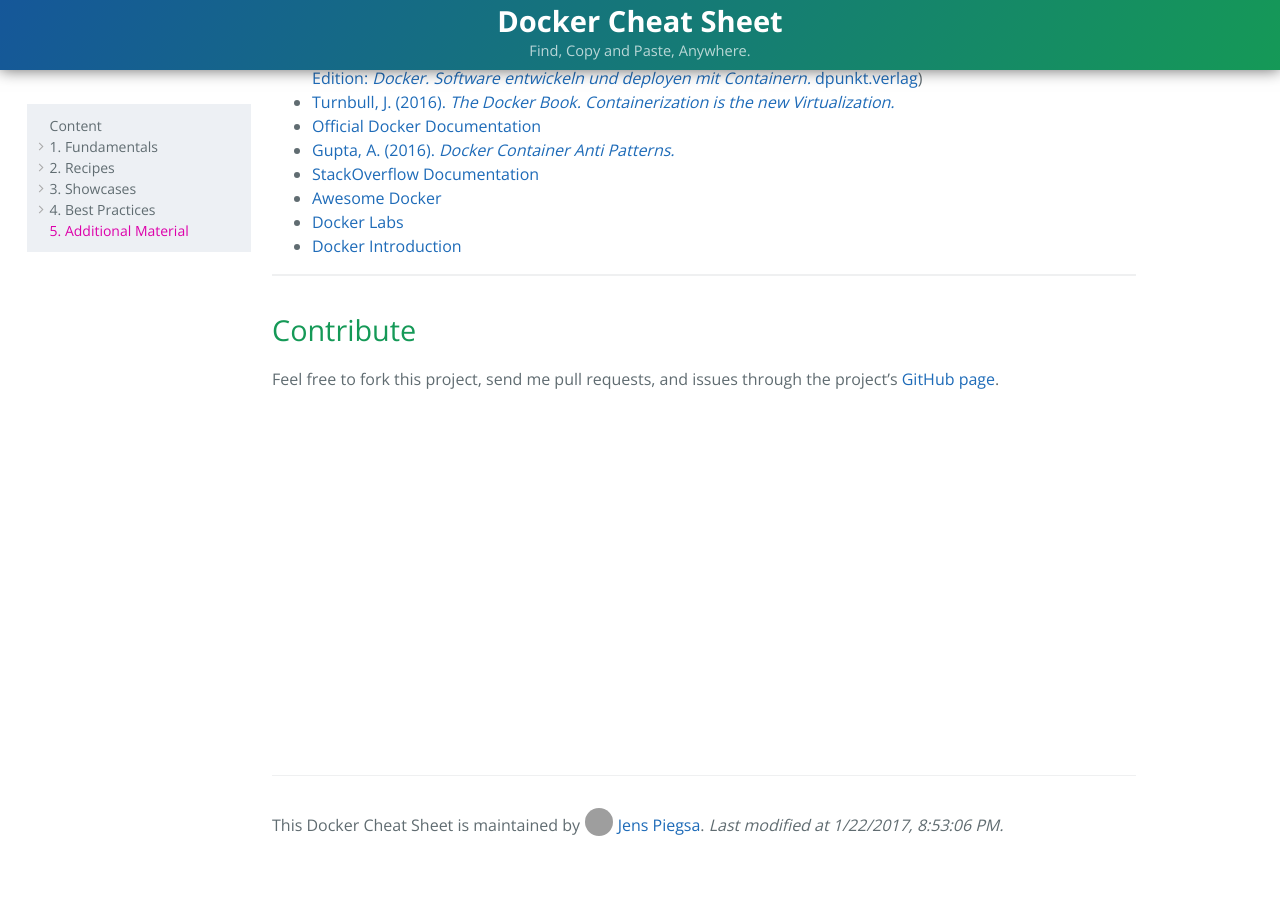
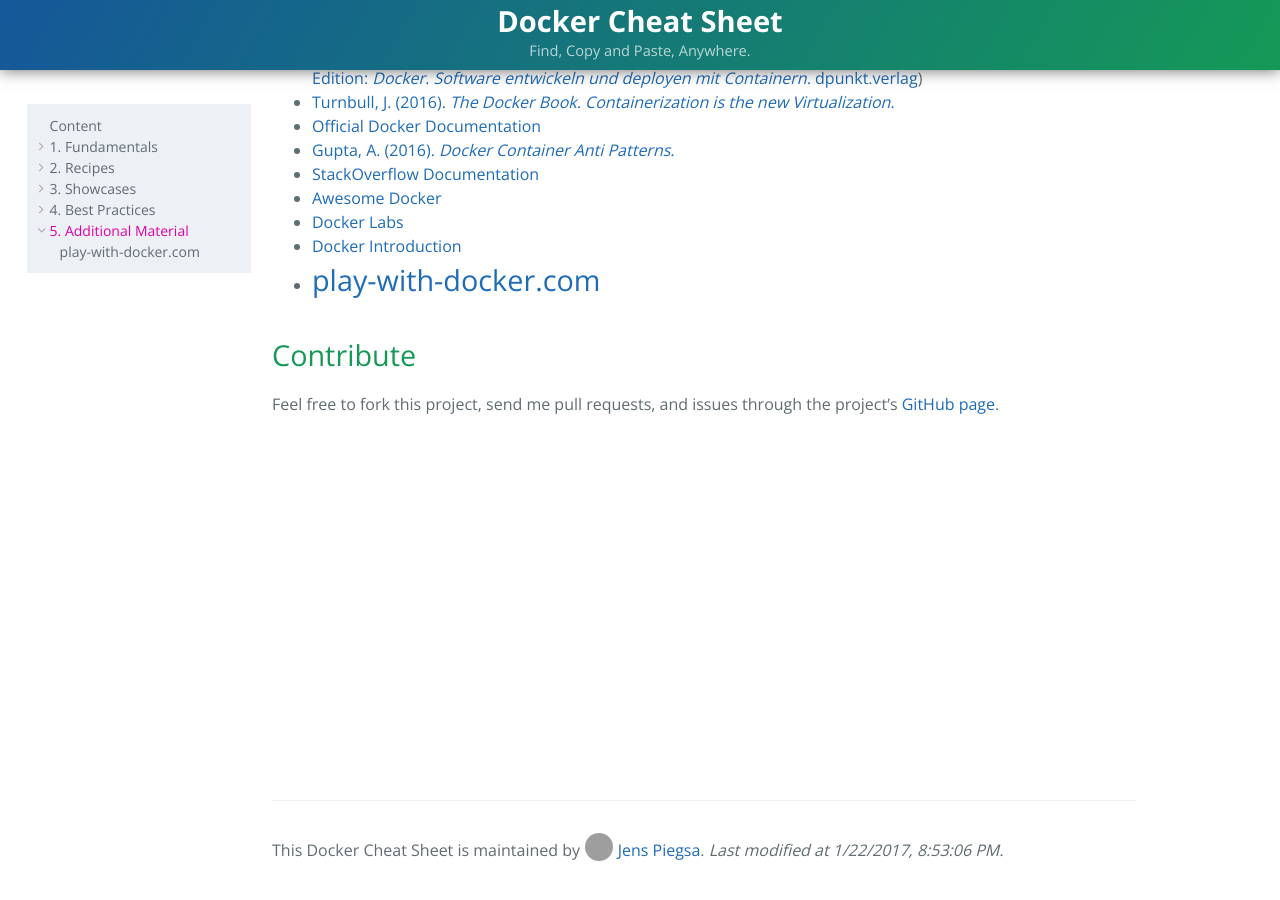
Before and after one commit to JensPiegsa/docker-cheat-sheet, a Jekyll site: the page built from index.md, in a window 1280 px wide and 900 px high, scrolled down 13352 px. Built offline with Jekyll 4.4.1, drawn with Linux system fonts in a browser that asks for light colours; grey boxes are pictures that could not be loaded.

Commit message:
Update index.md

```diff
--- a/index.md
+++ b/index.md
@@ -597,7 +597,7 @@
 * [Awesome Docker](https://veggiemonk.github.io/awesome-docker/)
 * [Docker Labs](https://github.com/docker/labs)
 * [Docker Introduction](http://view.dckr.info/DockerIntro.pdf)
-
+* [play-with-docker.com](http://play-with-docker.com/)
 ---
 
 ## Contribute
```
